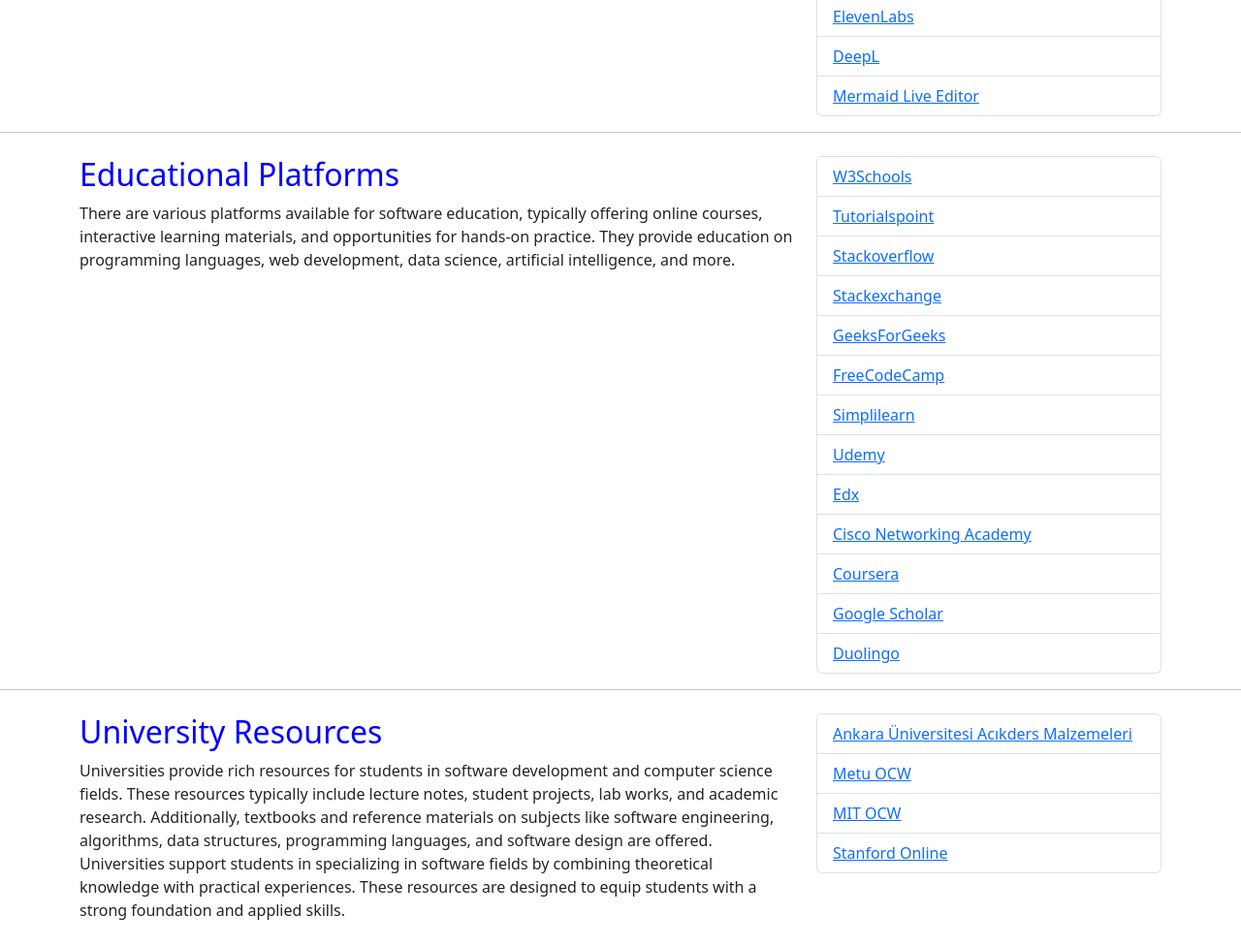
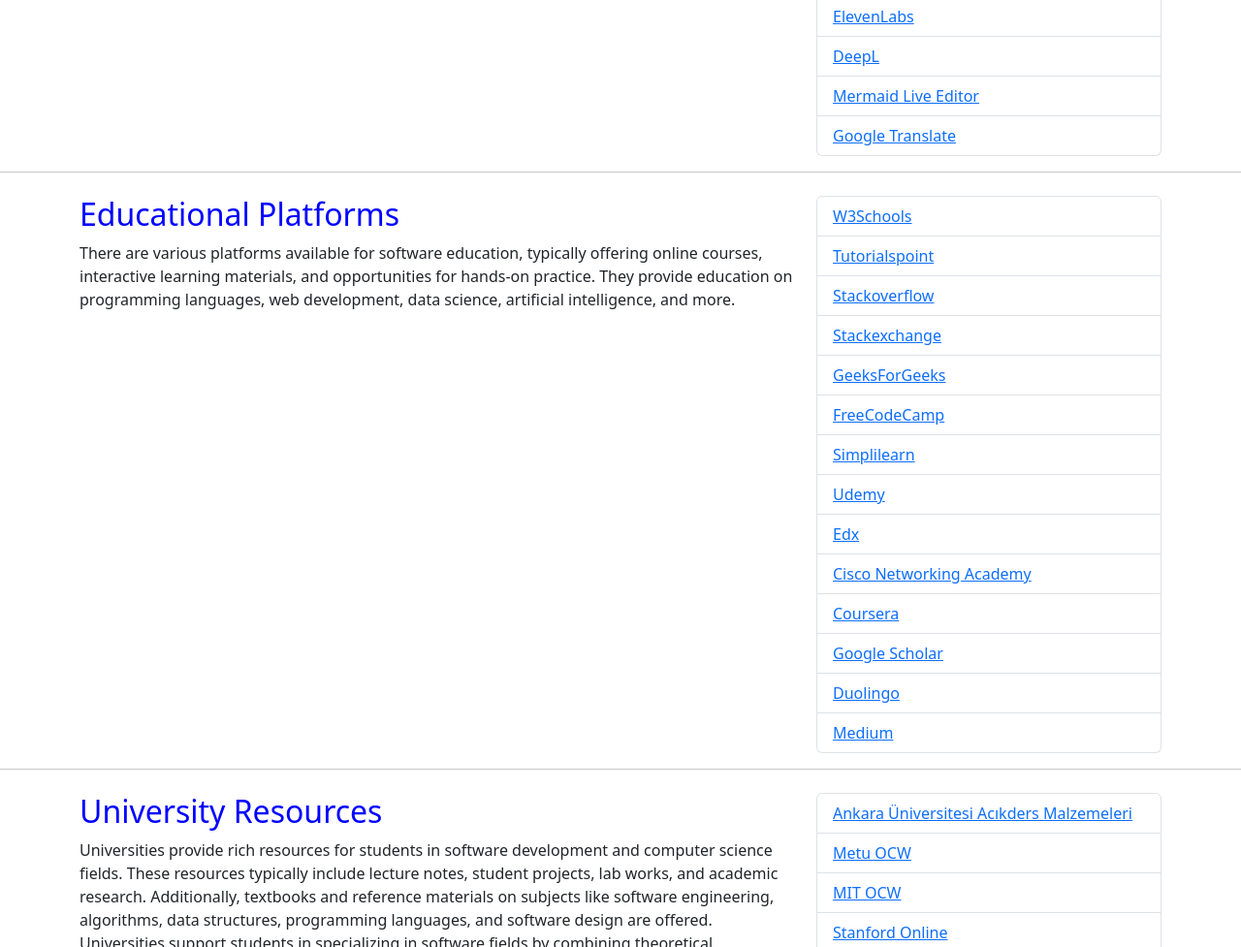
Before and after one commit to Belekfan/Open-Source-Cloud-CyberPark, a plain HTML site: page index.html in a window 1280 px wide. Shown: the part 2582-3559 px from the top of the page at 97% size. Drawn offline with nearby package versions, Linux system fonts and the light colour scheme; a script that the page names is missing.

Commit message:
Update index.html

```diff
--- a/index.html
+++ b/index.html
@@ -155,6 +155,8 @@
                 <li class="list-group-item"><a href="https://elevenlabs.io/">ElevenLabs</a></li>
                 <li class="list-group-item"><a href="https://www.deepl.com/translator">DeepL</a></li>
                 <li class="list-group-item"><a href="https://mermaid.live/">Mermaid Live Editor</a></li>
+                <li class="list-group-item"><a href="https://translate.google.com/">Google Translate</a></li>
+
             </ul>
         </aside>
     </div>
@@ -185,6 +187,7 @@
                 <li class="list-group-item"><a href="https://www.coursera.org/">Coursera</a></li>
                 <li class="list-group-item"><a href="https://scholar.google.com/">Google Scholar</a></li>
                 <li class="list-group-item"><a href="https://www.duolingo.com/">Duolingo</a></li>
+                <li class="list-group-item"><a href="https://medium.com/">Medium</a></li>
             </ul>
         </aside>
     </div>
```
